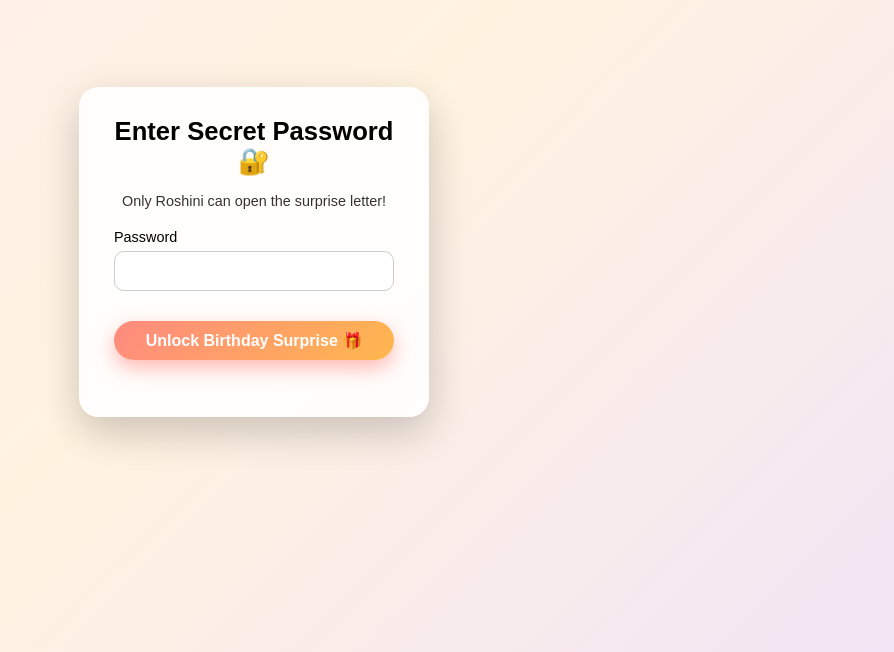
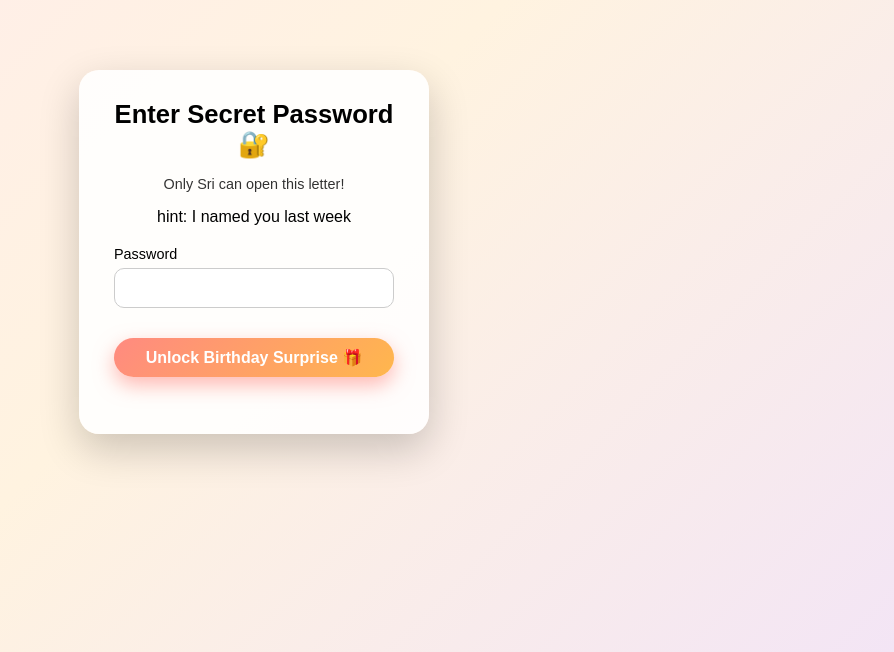
Before and after one commit to msrose2103-tech/SR-2026, a plain HTML site: page index.html in a window 1280 px wide. Shown: the part 148-800 px from the top of the page, without its empty margins (386-1280 px from the left). Drawn offline with Linux system fonts and the light colour scheme.

Commit message:
Update index.html

```diff
--- a/index.html
+++ b/index.html
@@ -81,7 +81,10 @@
   <div class="card">
     <h1>Enter Secret Password 🔐</h1>
     <p style="font-size:0.9rem;opacity:0.8;">
-      Only Roshini can open the surprise letter!
+      Only Sri can open this letter!
+    </p>
+    <p>
+      hint: I named you last week
     </p>
 
     <form onsubmit="return checkPassword(event)">
```
